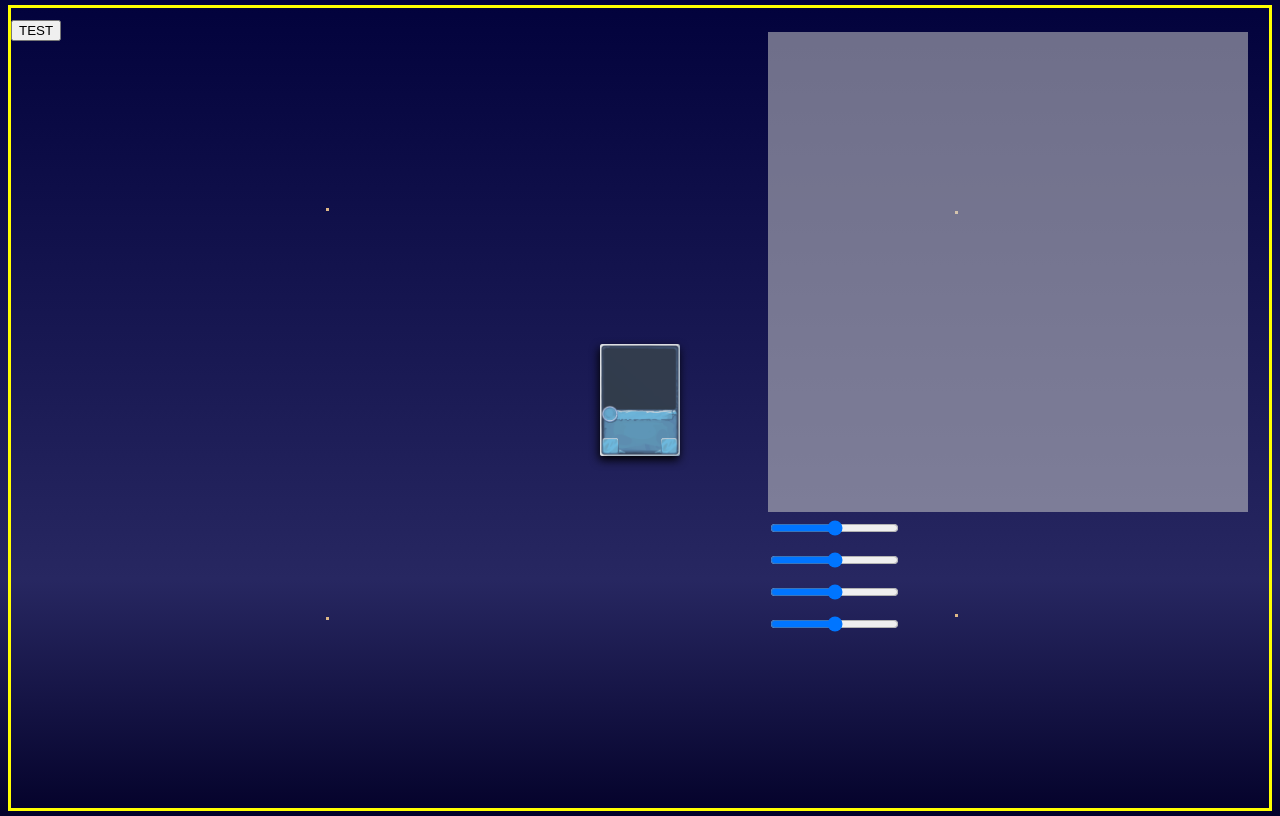
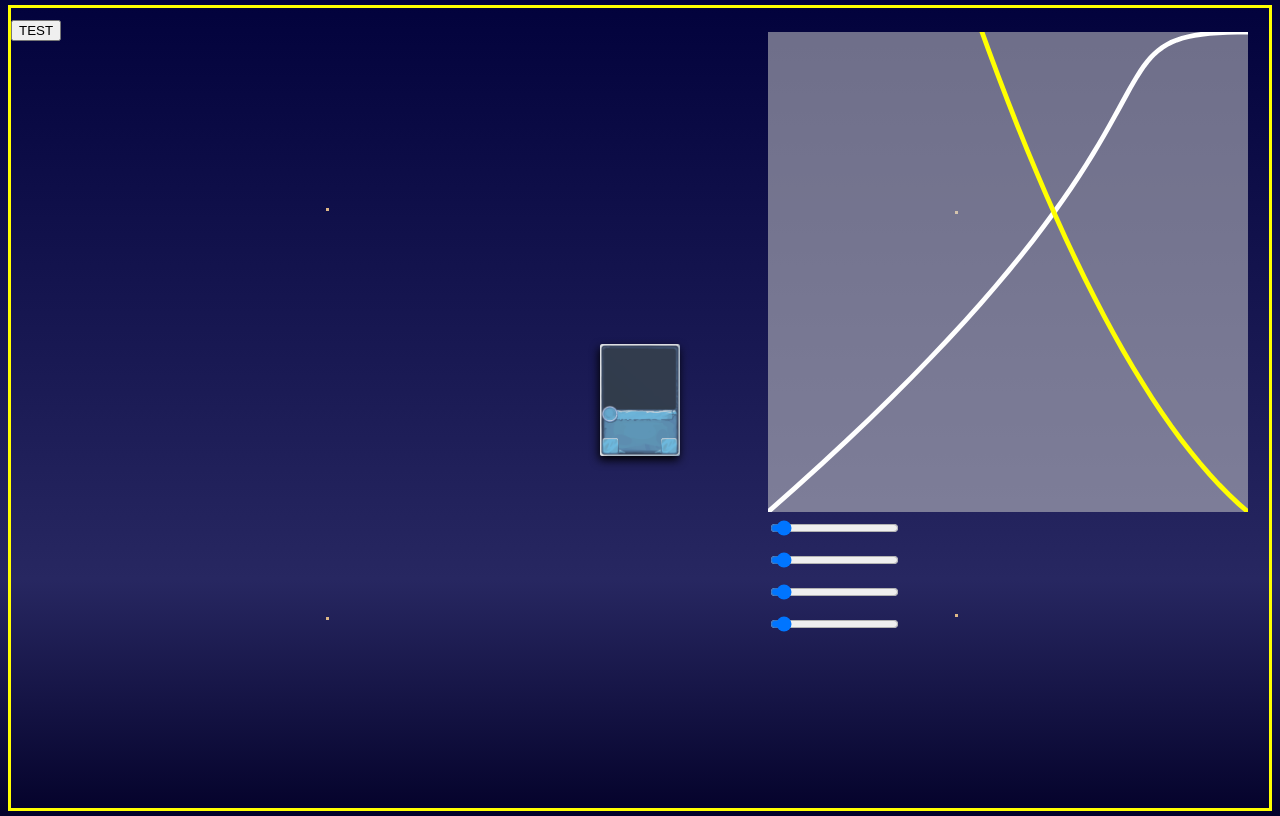
Before and after one commit to Redoxee/WebCardGame, a website built with Parcel: page www/index.html in a window 1280 px wide. Built offline with nearby package versions, Linux system fonts and the light colour scheme; grey boxes are pictures that could not be loaded.

Commit message:
Moved curveSandbox structur into the module

```diff
--- a/www/index.html
+++ b/www/index.html
@@ -37,25 +37,6 @@
 			top: 75%;
 			left: 25%;
 		}
-
-		#curve-sandbox {
-			position: absolute;
-			right: 2em;
-			top: 2em;
-			display: flex;
-			flex-direction: column;
-		}
-		#curve-svg {
-			width: 30em;
-			height: 30em;
-			background-color: #cccccc88;
-		}
-		.curve-input {
-			display: flex;
-			flex-direction: row;
-			width: 30em;
-			color: white;
-		}
 	</style>
 	<body>
 		<div id="game-board">
@@ -65,28 +46,6 @@
 			<div id="target-4" class="target"></div>
 
 			<button id="test-button">TEST</button>
-
-			<div id="curve-sandbox">
-				<svg role="img" id="curve-svg" viewBox="0 0 100 100">
-					<title id="svgTitle">Curve</title>
-				</svg>
-				<div class="curve-input" id="p1x">
-					<input type="range" name="p1x" min="0" max="1000" />
-					<p></p>
-				</div>
-				<div class="curve-input" id="p1y">
-					<input type="range" name="p1y" min="0" max="1000" />
-					<p></p>
-				</div>
-				<div class="curve-input" id="p2x">
-					<input type="range" name="p2x" min="0" max="1000" />
-					<p></p>
-				</div>
-				<div class="curve-input" id="p2y">
-						<input type="range" name="p2y" min="0" max="1000" />
-						<p></p>
-				</div>
-			</div>
 		<div id='container'>
 			<div id="card">
 				<div id = 'card-item'>
--- a/www/js/curveSandbox.js
+++ b/www/js/curveSandbox.js
@@ -1,26 +1,53 @@
 import { cubicInterpolationBezier, cubicInterpolationBezierFirstDerivative } from "./math";
-function getAndSetupRangeInput(id, action) {
-    const root = document.getElementById(id);
-    const input = root.getElementsByTagName('input')[0];
-    const label = root.getElementsByTagName('p')[0];
-    input.addEventListener('input', (event) => {
-        let target = event.target;
-        label.textContent = target.value;
-        action(event);
+import { addCustomStyle } from './domUtils';
+function setupSandboxCurves() {
+    const sandboxDiv = document.createElement('div');
+    sandboxDiv.id = 'curve-sandbox';
+    addCustomStyle({
+        id: 'curve-sandbox',
+        content: 'position: absolute; right: 2em; top: 2em; display: flex; flex-direction: column;'
     });
-}
-function setupSandboxCurves() {
-    const svg = document.getElementById('curve-svg');
+    const svg = document.createElementNS("http://www.w3.org/2000/svg", "svg");
+    sandboxDiv.appendChild(svg);
+    svg.id = 'curve-svg';
+    svg.setAttribute("viewBox", "0 0 100 100");
+    addCustomStyle({
+        id: 'curve-svg',
+        content: 'width: 30em; height: 30em; background-color: #cccccc88;',
+    });
+    const inputClassName = addCustomStyle({
+        className: 'curve-input',
+        content: 'display: flex; flex-direction: row; width: 30em; color: white; height: 2em; align-items: center;'
+    });
+    function createSliderInput(name, onChange) {
+        const inputRoot = document.createElement('div');
+        inputRoot.className = inputClassName;
+        const input = document.createElement('input');
+        input.type = 'range';
+        input.min = '0';
+        input.max = '1000';
+        inputRoot.appendChild(input);
+        inputRoot.id = name;
+        const label = document.createElement('p');
+        inputRoot.appendChild(label);
+        input.addEventListener('input', (event) => {
+            const target = event.target;
+            const value = Number(target.value) / 1000;
+            label.textContent = value.toString();
+            onChange(value);
+        });
+        return inputRoot;
+    }
     const curveLine = document.createElementNS("http://www.w3.org/2000/svg", "polyline");
     svg.appendChild(curveLine);
     curveLine.style.stroke = "white";
     curveLine.style.fill = "transparent";
-    curveLine.style.strokeWidth = "2px";
+    curveLine.style.strokeWidth = "1px";
     const speedLine = document.createElementNS("http://www.w3.org/2000/svg", "polyline");
     svg.appendChild(speedLine);
     speedLine.style.stroke = "yellow";
     speedLine.style.fill = "transparent";
-    speedLine.style.strokeWidth = "2px";
+    speedLine.style.strokeWidth = "1px";
     const p1 = { x: 0.98, y: 0.86 };
     const p2 = { x: 0.61, y: 1. };
     function renderCurve() {
@@ -42,25 +69,28 @@ function setupSandboxCurves() {
             speedLine.points.appendItem(speedPoint);
         }
     }
-    getAndSetupRangeInput('p1x', (event) => {
-        const target = event.target;
-        p1.x = Number(target.value) / 1000;
+    const p1x = createSliderInput('p1x', (value) => {
+        p1.x = Number(value);
         renderCurve();
     });
-    getAndSetupRangeInput('p1y', (event) => {
-        const target = event.target;
-        p1.y = Number(target.value) / 1000;
+    sandboxDiv.appendChild(p1x);
+    const p1y = createSliderInput('p1y', (value) => {
+        p1.y = Number(value);
         renderCurve();
     });
-    getAndSetupRangeInput('p2x', (event) => {
-        const target = event.target;
-        p2.x = Number(target.value) / 1000;
+    sandboxDiv.appendChild(p1y);
+    const p2x = createSliderInput('p2x', (value) => {
+        p2.x = Number(value);
         renderCurve();
     });
-    getAndSetupRangeInput('p2y', (event) => {
-        const target = event.target;
-        p2.y = Number(target.value) / 1000;
+    sandboxDiv.appendChild(p2x);
+    const p2y = createSliderInput('p2y', (value) => {
+        p2.y = Number(value);
         renderCurve();
     });
+    sandboxDiv.appendChild(p2y);
+    renderCurve();
+    const targetParent = document.getElementById('game-board');
+    targetParent === null || targetParent === void 0 ? void 0 : targetParent.appendChild(sandboxDiv);
 }
 export { setupSandboxCurves };
```
Also changed, not shown: www/src/curveSandbox.ts (+70 -28 lines).
